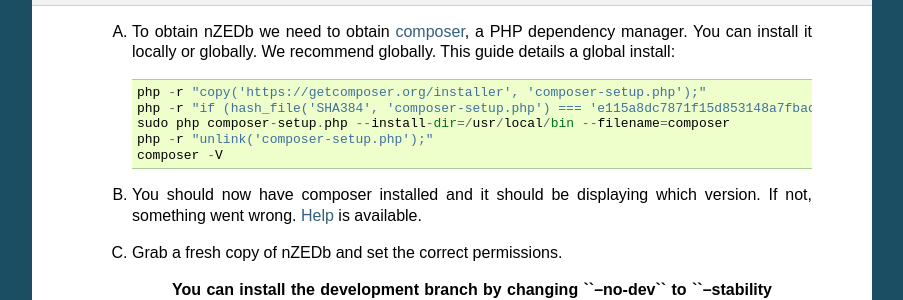
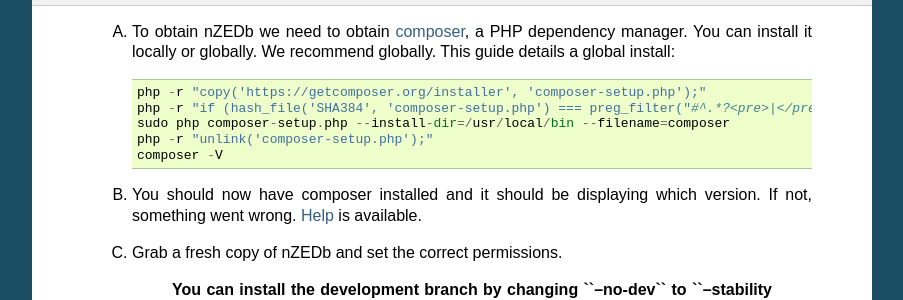
Before and after one commit to nZEDb/nZEDb_Docs, a Sphinx documentation site: the page built from source/ubuntu.rst, in a window 1280 px wide and 900 px high, scrolled down 3657 px. Shown: the part 159-459 px from the top of the window, without its empty margins (198-1101 px from the left). Built offline with Sphinx 7.4.7, drawn with Linux system fonts in a browser that asks for light colours.

Commit message:
The hash was out of date.

```diff
--- a/source/ubuntu.rst
+++ b/source/ubuntu.rst
@@ -202,7 +202,7 @@
     A. To obtain nZEDb we need to obtain composer_, a PHP dependency manager. You can install it locally or globally. We recommend globally. This guide details a global install::
 
         php -r "copy('https://getcomposer.org/installer', 'composer-setup.php');"
-        php -r "if (hash_file('SHA384', 'composer-setup.php') === 'e115a8dc7871f15d853148a7fbac7da27d6c0030b848d9b3dc09e2a0388afed865e6a3d6b3c0fad45c48e2b5fc1196ae') { echo 'Installer verified'; } else { echo 'Installer corrupt'; unlink('composer-setup.php'); } echo PHP_EOL;"
+        php -r "if (hash_file('SHA384', 'composer-setup.php') === preg_filter("#^.*?<pre>|</pre>.*$#s", "", file_get_contents("https://composer.github.io/pubkeys.html"))) { echo 'Installer verified'; } else { echo 'Installer corrupt'; unlink('composer-setup.php'); } echo PHP_EOL;"
         sudo php composer-setup.php --install-dir=/usr/local/bin --filename=composer
         php -r "unlink('composer-setup.php');"
         composer -V
```
